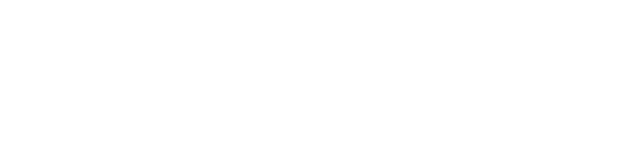
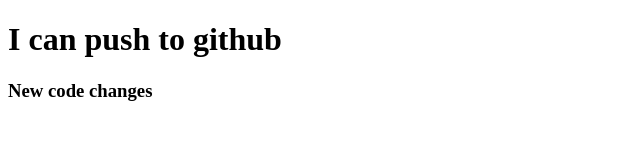
Before and after one commit to AdnanMahmud023/my-first-repo, a plain HTML site: page index.html in a window 1280 px wide. Shown: the whole page, without its empty margins (0-640 px from the left). Drawn offline with Linux system fonts and the light colour scheme.

Commit message:
adde header

```diff
--- a/index.html
+++ b/index.html
@@ -7,6 +7,7 @@
     <title>First Github Repo</title>
 </head>
 <body>
-
+    <h1>I can push to github</h1>
+    <h3>New code changes</h3>
 </body>
 </html>
```
